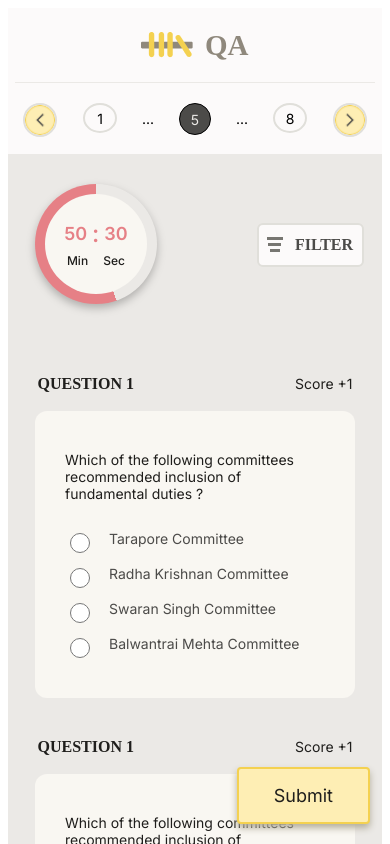
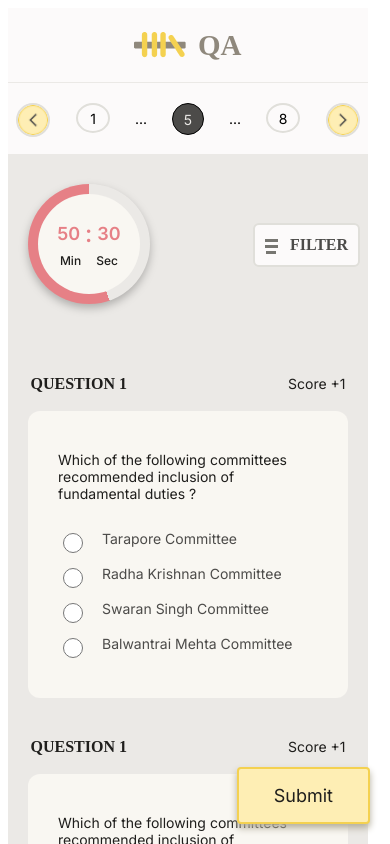
Before and after one commit to aasma12345/assessment-project, a Next.js app: page /assesment in a window 390 px wide. Shown: the top 844 px of the page. Built offline with nearby package versions, Linux system fonts and the light colour scheme.

Commit message:
last page

```diff
--- a/app/assesment/style.css
+++ b/app/assesment/style.css
@@ -1,12 +1,19 @@
 .container-div {
     background: #EBE9E6;
     width: 100%;
+}
+
+@media (max-width:576px) {
+    .container-div {
+        width: 360px;
+    }
 }
 
 
 .headerrow {
     /* border: 1px solid black; */
     background: #FCFAFA;
+
 }
 
 .header-box {
@@ -545,7 +552,7 @@
         background: #FCFAFA;
         align-items: center;
         justify-content: center;
-        margin-left:230px;
+        margin-left: 237px;
 
     }
 
@@ -555,19 +562,22 @@
         border-top: 3px solid #777671;
         margin-top: 3px;
     }
-    .one{
+
+    git .one {
         margin-top: 0px;
         width: 16px;
     }
-    .two{
-        width:13px;
+
+    .two {
+        width: 13px;
     }
-    .three{
+
+    .three {
         width: 10px;
     }
 
     .filter-text {
-        color:  #4C4B49;
+        color: #4C4B49;
         font-family: "Inria Sans";
         font-size: 16px;
         font-style: normal;
@@ -576,10 +586,6 @@
         text-transform: uppercase;
         margin-left: 12px;
     }
-
-
-
-
 }
 
 .dot {
```
